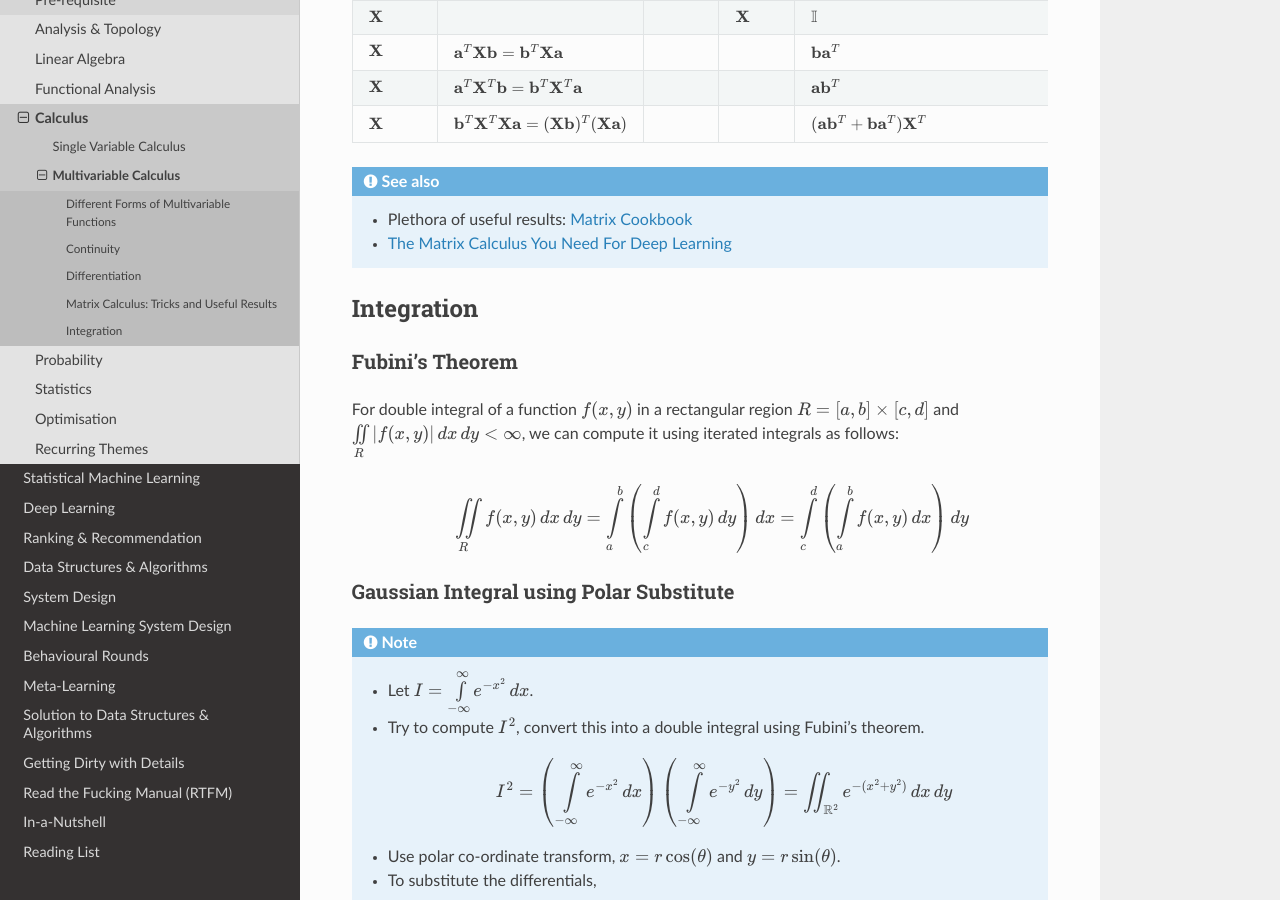
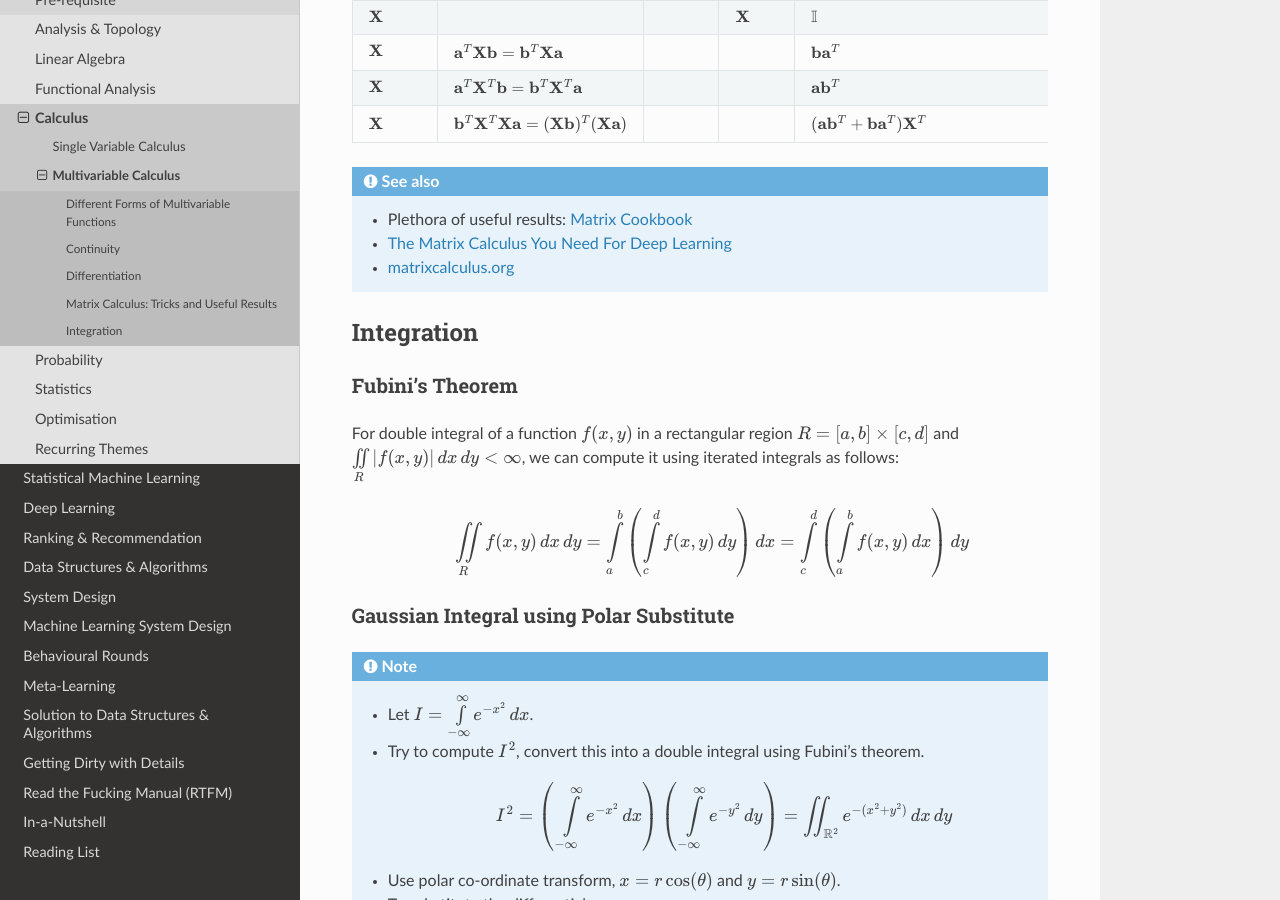
Before and after one commit to uselesstechjunks/leetcode, a Sphinx documentation site: the page built from docs/source/math/calc3/multi.rst, in a window 1280 px wide and 900 px high, scrolled down 9798 px. Built offline with Sphinx 7.4.7 and the Read the Docs theme 2.0.0, drawn with Linux system fonts in a browser that asks for light colours.

Commit message:
Update multi.rst

```diff
--- a/docs/source/math/calc3/multi.rst
+++ b/docs/source/math/calc3/multi.rst
@@ -296,6 +296,7 @@ Useful Derivatives
 .. seealso::
 	* Plethora of useful results: `Matrix Cookbook <https://www.math.uwaterloo.ca/~hwolkowi/matrixcookbook.pdf>`_
 	* `The Matrix Calculus You Need For Deep Learning <https://arxiv.org/abs/1802.01528>`_
+	* `matrixcalculus.org <https://www.matrixcalculus.org/>`_
 
 **********************************************************
 Integration
```
